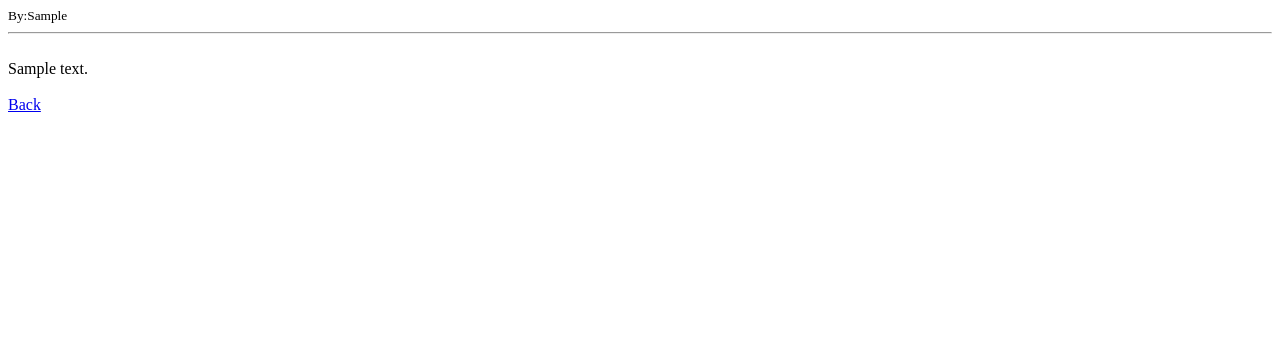
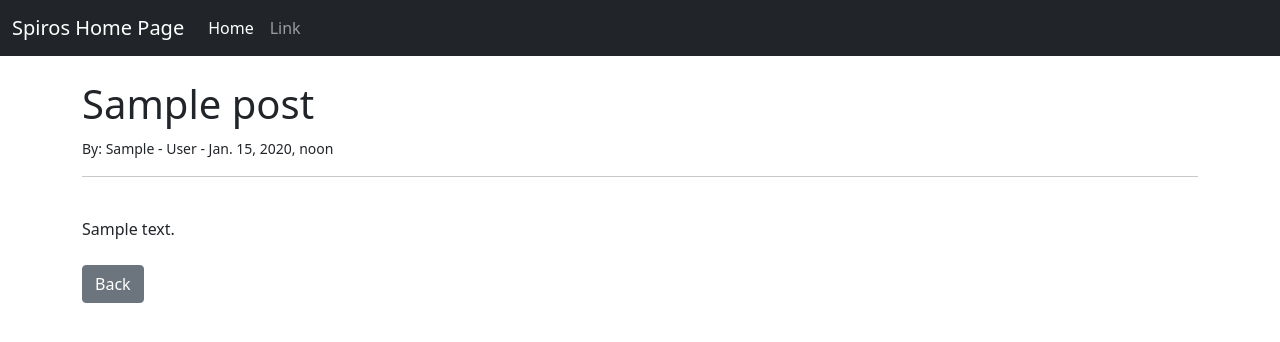
Before and after one commit to spiroskatsamakas/simpleblog, a Django app: page /article/1 in a window 1280 px wide. Shown: the top 342 px of the page. Run offline with Django 4.2, Linux system fonts and the light colour scheme; tables that the repository leaves empty hold one stand-in row (values such as "Sample post").

Commit message:
My Django Spiros simpleblog app, secoind commit

```diff
--- a/theblog/models.py
+++ b/theblog/models.py
@@ -1,12 +1,19 @@
 from django.db import models
 from django.contrib.auth.models import User
+from django.utils import timezone
 
 # Create your models here.
 
 class Post(models.Model):
     title = models.CharField(max_length=255)
+    title_tag = models.CharField(max_length=255, default="Spiros Home Page")
     author = models.ForeignKey(User, on_delete=models.CASCADE)
     body = models.TextField()
+    published_date = models.DateTimeField(blank=True, null=True)
+
+    def publish(self):
+        self.published_date = timezone.now()
+        self.save()
 
     def __str__(self):
         return self.title + ' | ' + str(self.author)
--- a/theblog/templates/article_details.html
+++ b/theblog/templates/article_details.html
@@ -1,11 +1,20 @@
 
+{% extends 'base.html' %}
+{% block title %}{{ post.title_tag }}{% endblock %}
 
-<h1>{{ pos.title }}</h1>
-<small>By:{{post.author.first_name }}{{ post.author.name_name }}</small><br/>
+{% block content %}
+
+<h1>{{ post.title }}</h1>
+<small>By: {{post.author.first_name }} -
+			{{post.author.last_name }} -
+			{{post.published_date}}
+</small><br/>
 <hr>
 <br/>
 {{ post.body }}
 
 
 <br/><br/>
-<a href="{% url 'home' %}">Back</a>
+<a href="{% url 'home' %}" class="btn btn-secondary">Back</a>
+
+{% endblock %}
--- /dev/null
+++ b/theblog/templates/base.html
@@ -0,0 +1,58 @@
+<!doctype html>
+<html lang="en">
+  <head>
+    <!-- Required meta tags -->
+    <meta charset="utf-8">
+    <meta name="viewport" content="width=device-width, initial-scale=1">
+
+    <!-- Bootstrap CSS -->
+    <link href="https://cdn.jsdelivr.net/npm/bootstrap@5.1.3/dist/css/bootstrap.min.css" rel="stylesheet" integrity="sha384-1BmE4kWBq78iYhFldvKuhfTAU6auU8tT94WrHftjDbrCEXSU1oBoqyl2QvZ6jIW3" crossorigin="anonymous">
+
+    <title>
+		{% block title %}
+			{{ post.title_tag }}
+		{% endblock %}
+
+	</title>
+  </head>
+  <body>
+	<nav class="navbar navbar-expand-lg navbar-dark bg-dark">
+  <div class="container-fluid">
+    <a class="navbar-brand" href="{% url 'home' %}">Spiros Home Page</a>
+    <button class="navbar-toggler" type="button" data-bs-toggle="collapse" data-bs-target="#navbarSupportedContent" aria-controls="navbarSupportedContent" aria-expanded="false" aria-label="Toggle navigation">
+      <span class="navbar-toggler-icon"></span>
+    </button>
+    <div class="collapse navbar-collapse" id="navbarSupportedContent">
+      <ul class="navbar-nav me-auto mb-2 mb-lg-0">
+        <li class="nav-item">
+          <a class="nav-link active" aria-current="page" href="#">Home</a>
+        </li>
+        <li class="nav-item">
+          <a class="nav-link" href="#">Link</a>
+        </li>
+
+
+      </ul>
+
+    </div>
+  </div>
+</nav>
+	<br/>
+	<div class="container">
+		{% block content %}
+
+		{% endblock %}
+	</div>
+
+    <!-- Optional JavaScript; choose one of the two! -->
+
+    <!-- Option 1: Bootstrap Bundle with Popper -->
+    <script src="https://cdn.jsdelivr.net/npm/bootstrap@5.1.3/dist/js/bootstrap.bundle.min.js" integrity="sha384-ka7Sk0Gln4gmtz2MlQnikT1wXgYsOg+OMhuP+IlRH9sENBO0LRn5q+8nbTov4+1p" crossorigin="anonymous"></script>
+
+    <!-- Option 2: Separate Popper and Bootstrap JS -->
+    <!--
+    <script src="https://cdn.jsdelivr.net/npm/@popperjs/core@2.10.2/dist/umd/popper.min.js" integrity="sha384-7+zCNj/IqJ95wo16oMtfsKbZ9ccEh31eOz1HGyDuCQ6wgnyJNSYdrPa03rtR1zdB" crossorigin="anonymous"></script>
+    <script src="https://cdn.jsdelivr.net/npm/bootstrap@5.1.3/dist/js/bootstrap.min.js" integrity="sha384-QJHtvGhmr9XOIpI6YVutG+2QOK9T+ZnN4kzFN1RtK3zEFEIsxhlmWl5/YESvpZ13" crossorigin="anonymous"></script>
+    -->
+  </body>
+</html>
--- a/theblog/views.py
+++ b/theblog/views.py
@@ -10,6 +10,7 @@ from .models import Post
 class HomeView(ListView):
     model = Post
     template_name = 'home.html'
+    ordering = ['-id']
 
 
 class ArticleDetailView(DetailView):
```
Also changed, not shown: theblog/templates/home.html (+13 -0 lines), theblog/migrations/0002_post_title_tag.py (added), theblog/migrations/0003_post_published_date.py (added), 1 other file.
